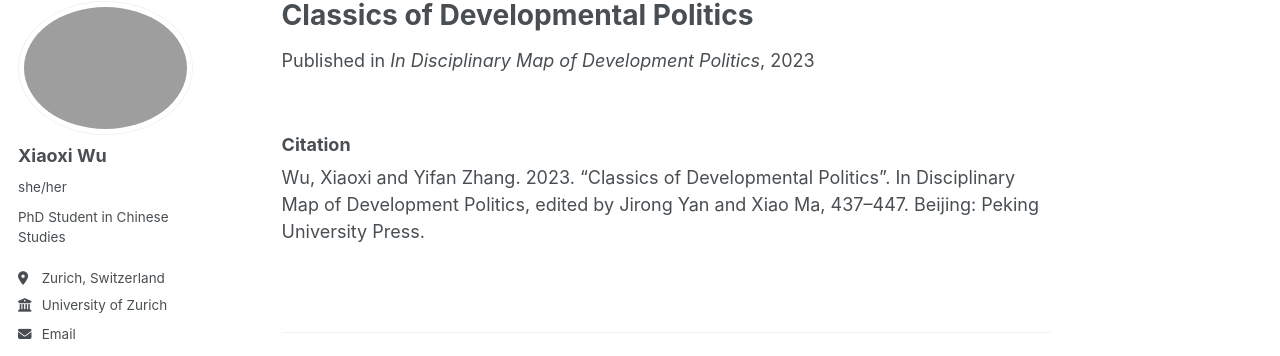
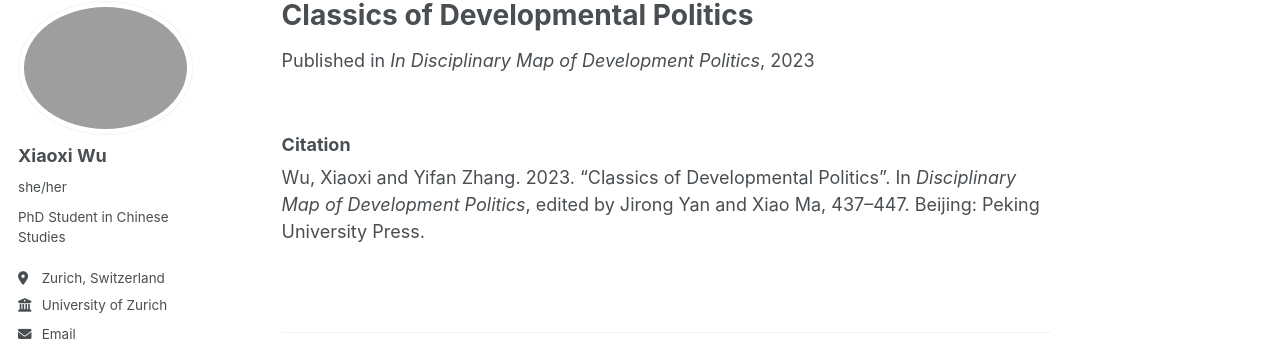
Before and after one commit to wuxiaoxi-xx/wuxiaoxi-xx.github.io, a Jekyll site: the page built from _publications/2023-book-chapter.md, in a window 1280 px wide. Shown: the part 100-456 px from the top of the page. Built offline with Jekyll 4.4.1, drawn with Linux system fonts in a browser that asks for light colours; a script bundle is joined from its source files by our own code; library files that are not in the unit come from our copies.

```diff
--- a/_publications/2023-book-chapter.md
+++ b/_publications/2023-book-chapter.md
@@ -12,4 +12,4 @@ category: books
 ---
 
 ### Citation
-Wu, Xiaoxi and Yifan Zhang. 2023. "Classics of Developmental Politics". In Disciplinary Map of Development Politics, edited by Jirong Yan and Xiao Ma, 437–447. Beijing: Peking University Press.
+Wu, Xiaoxi and Yifan Zhang. 2023. "Classics of Developmental Politics". In *Disciplinary Map of Development Politics*, edited by Jirong Yan and Xiao Ma, 437–447. Beijing: Peking University Press.
```
